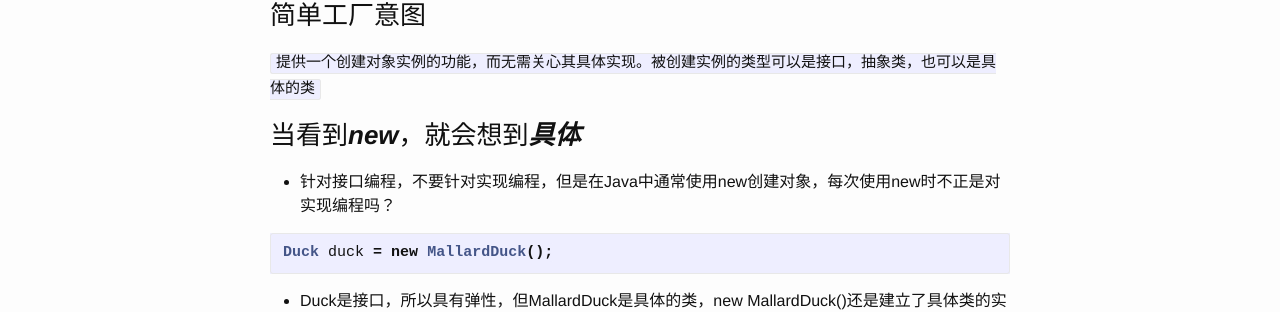
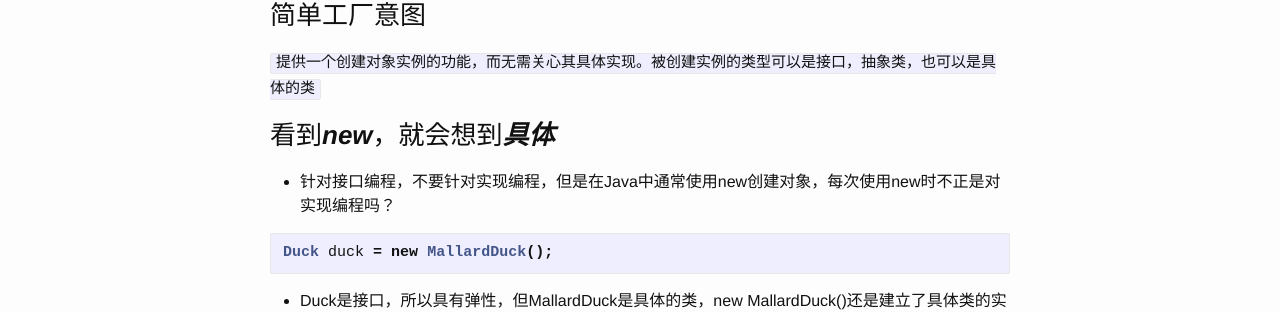
Before and after one commit to willseeyou/willseeyou.github.io, a Jekyll site: the page built from _posts/design-pattern/2016-03-15-design-pattern-simple-factory.md, in a window 1280 px wide. Shown: the part 204-516 px from the top of the page. Built offline with Jekyll 4.4.1, drawn with Linux system fonts in a browser that asks for light colours.

Commit message:
Update 2016-03-15-design-pattern-simple-factory.md

````diff
--- a/_posts/design-pattern/2016-03-15-design-pattern-simple-factory.md
+++ b/_posts/design-pattern/2016-03-15-design-pattern-simple-factory.md
@@ -7,7 +7,7 @@ categories: design-pattern
 ### 简单工厂意图
 `提供一个创建对象实例的功能，而无需关心其具体实现。被创建实例的类型可以是接口，抽象类，也可以是具体的类`
 
-### 当看到***new***，就会想到***具体***
+### 看到***new***，就会想到***具体***
 * 针对接口编程，不要针对实现编程，但是在Java中通常使用new创建对象，每次使用new时不正是对实现编程吗？
 
 ```java
````
